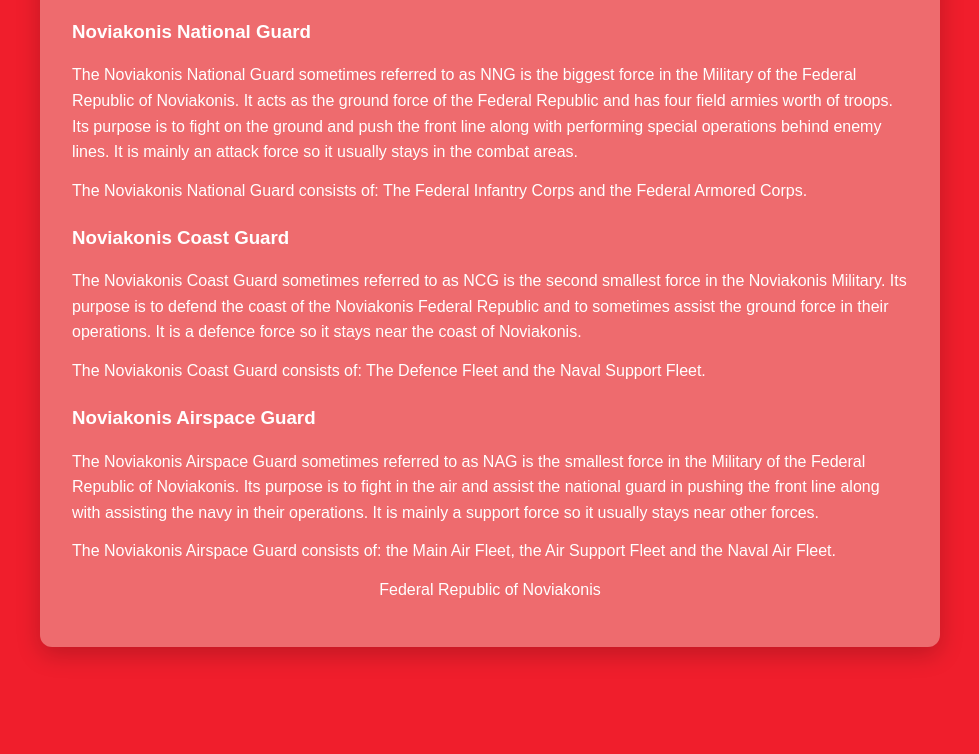
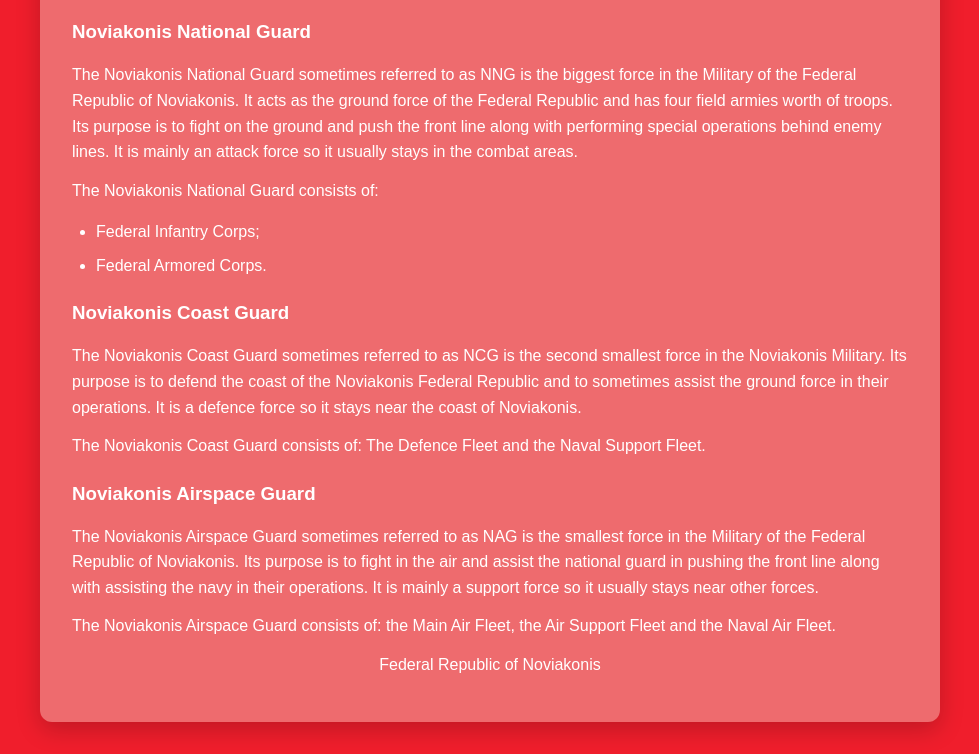
Before and after one commit to TheVoid41/Lacertyon, a plain HTML site: page Noviakonis.html in a window 1280 px wide. Shown: the part 2368-3122 px from the top of the page, without its empty margins (150-1129 px from the left). Before the commit the page ends 3047 px from the top, so only its background shows below. Drawn offline with Linux system fonts and the light colour scheme.

Commit message:
Refactor NNG description into a list format

```diff
--- a/Noviakonis.html
+++ b/Noviakonis.html
@@ -273,7 +273,12 @@
 			   It acts as the ground force of the Federal Republic and has four field armies worth of troops.
 		   	   Its purpose is to fight on the ground and push the front line along with performing special operations behind enemy lines.
 			   It is mainly an attack force so it usually stays in the combat areas.</p>
-			<p>The Noviakonis National Guard consists of: The Federal Infantry Corps and the Federal Armored Corps.</p>
+			<p>The Noviakonis National Guard consists of:</p>
+
+			<ul>
+				<li>Federal Infantry Corps;</li>
+				<li>Federal Armored Corps.</li>
+			</ul>
 	</section>
 
 	<section>
```
